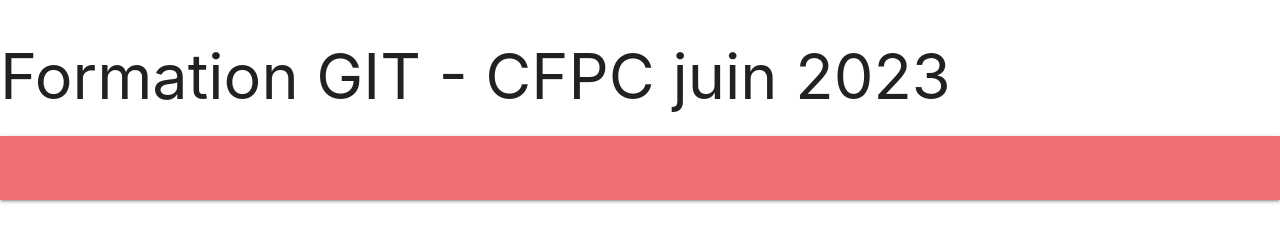
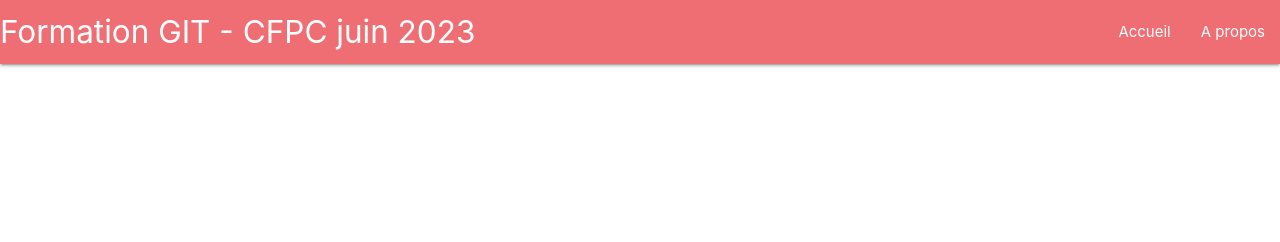
Before and after one commit to bibouechristian/git-cours-cfpc, a plain HTML site: page index.html in a window 1280 px wide. Drawn offline with Linux system fonts and the light colour scheme.

Commit message:
Mise en place de la barre de menu

```diff
--- a/index.html
+++ b/index.html
@@ -14,11 +14,16 @@
 
 <body>
     <header>
-        <h1> Formation GIT - CFPC juin 2023</h1>
+        <nav>
+            <div class="nav-wrapper">
+                <a href="#" class="brand-logo">Formation GIT - CFPC juin 2023</a>
+                <ul id="nav-mobile" class="right hide-on-med-and-down">
+                  <li><a href="index.html">Accueil</a></li>
+                  <li><a href="apropos.html">A propos</a></li>
+                </ul>
+              </div>
+        </nav>
     </header>
-    <nav>
-
-    </nav>
     <main>
 
     </main>
```
